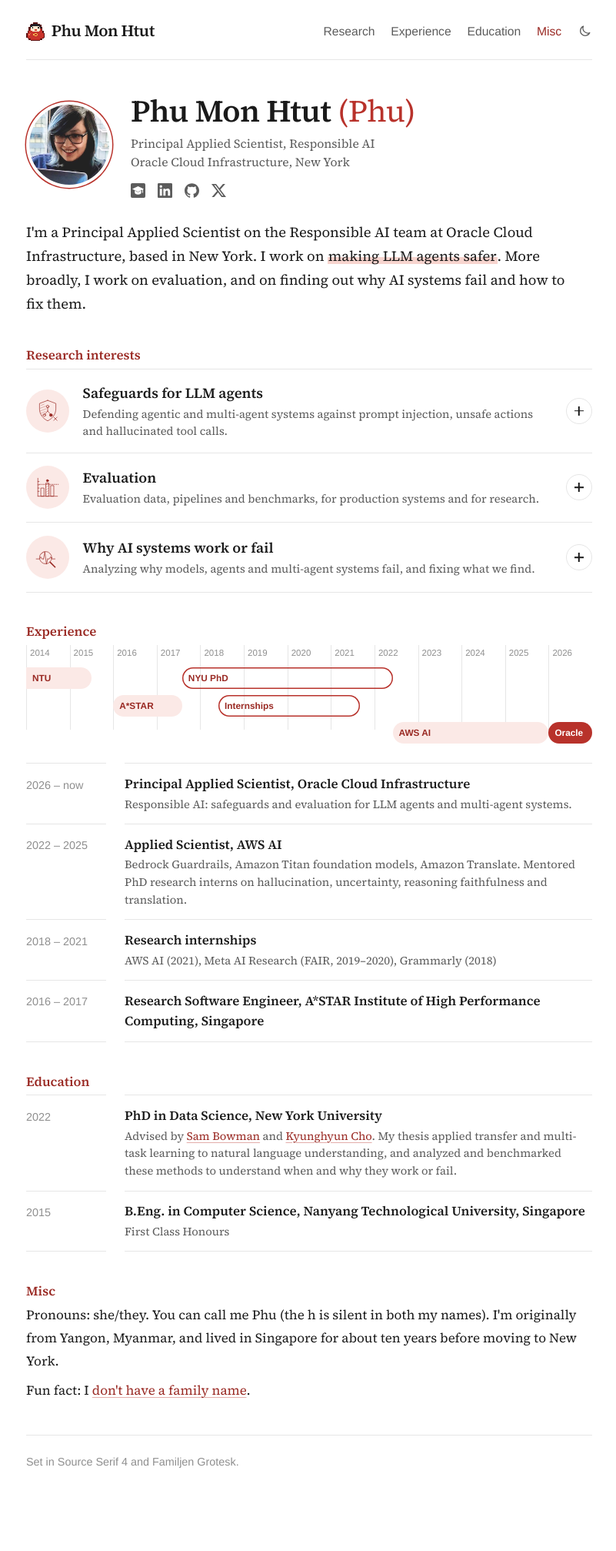
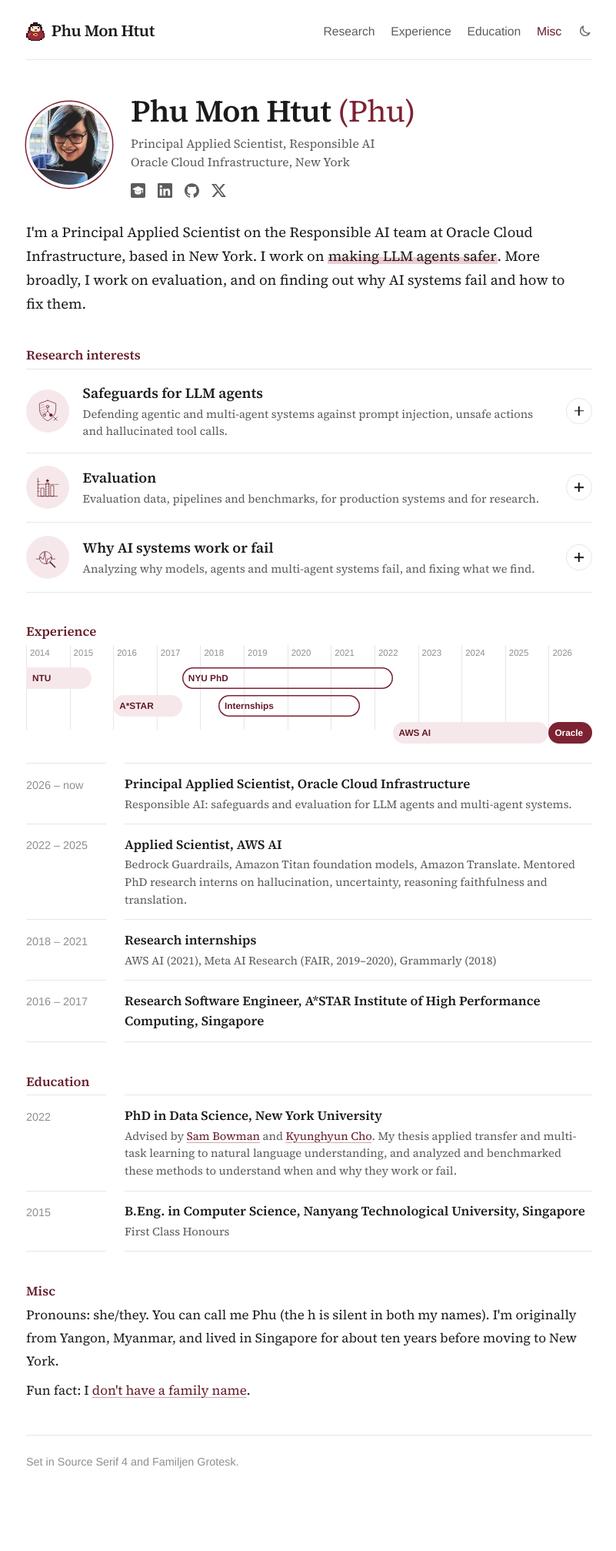
Before and after one commit to phu-pmh/phu-pmh.github.io, a Jekyll site: the page built from index.html, in a window 1280 px wide. Shown: the whole page at 77% size, without its empty margins (238-1039 px from the left). Built offline with Jekyll 4.4.1, drawn with Linux system fonts in a browser that asks for light colours; some web fonts are replaced.

Commit message:
Tone the red down to burgundy, doll included
Co-Authored-By: Claude Opus 5.5 <noreply@anthropic.com>
Claude-Session: https://claude.ai/code/session_01JXqTCx3Drj5DZFr9Us3QrX

```diff
--- a/index.html
+++ b/index.html
@@ -28,22 +28,22 @@ try { var t = localStorage.getItem("theme"); if (t) document.documentElement.dat
   --muted: #5c5c5c;
   --faint: #8f8f8f;
   --rule: #e6e6e6;
-  --accent: #b8322b;
-  --accent-ink: #9a2a24;
-  --soft: #fbe9e6;
-  --mark: #f7d4ce;
+  --accent: #7d2232;
+  --accent-ink: #651a28;
+  --soft: #f6e8ea;
+  --mark: #edcdd2;
   --font: "Source Serif 4", Georgia, serif;
   --ui: "Familjen Grotesk", "Helvetica Neue", Arial, sans-serif;
 }
 @media (prefers-color-scheme: dark) {
   :root:not([data-theme="light"]) {
     --bg: #141414; --ink: #ececec; --muted: #a3a3a3; --faint: #737373; --rule: #2a2a2a;
-    --accent: #f08a7e; --accent-ink: #f5a398; --soft: #2e1c1a; --mark: #5a2722; color-scheme: dark;
+    --accent: #d98a96; --accent-ink: #e6a3ad; --soft: #2a1a1e; --mark: #4d2430; color-scheme: dark;
   }
 }
 :root[data-theme="dark"] {
   --bg: #141414; --ink: #ececec; --muted: #a3a3a3; --faint: #737373; --rule: #2a2a2a;
-  --accent: #f08a7e; --accent-ink: #f5a398; --soft: #2e1c1a; --mark: #5a2722; color-scheme: dark;
+  --accent: #d98a96; --accent-ink: #e6a3ad; --soft: #2a1a1e; --mark: #4d2430; color-scheme: dark;
 }
 * { box-sizing: border-box; }
 html { -webkit-text-size-adjust: 100%; }
```
Also changed, not shown: images/apple-touch-icon.png, images/favicon-32.png, images/favicon.svg.
